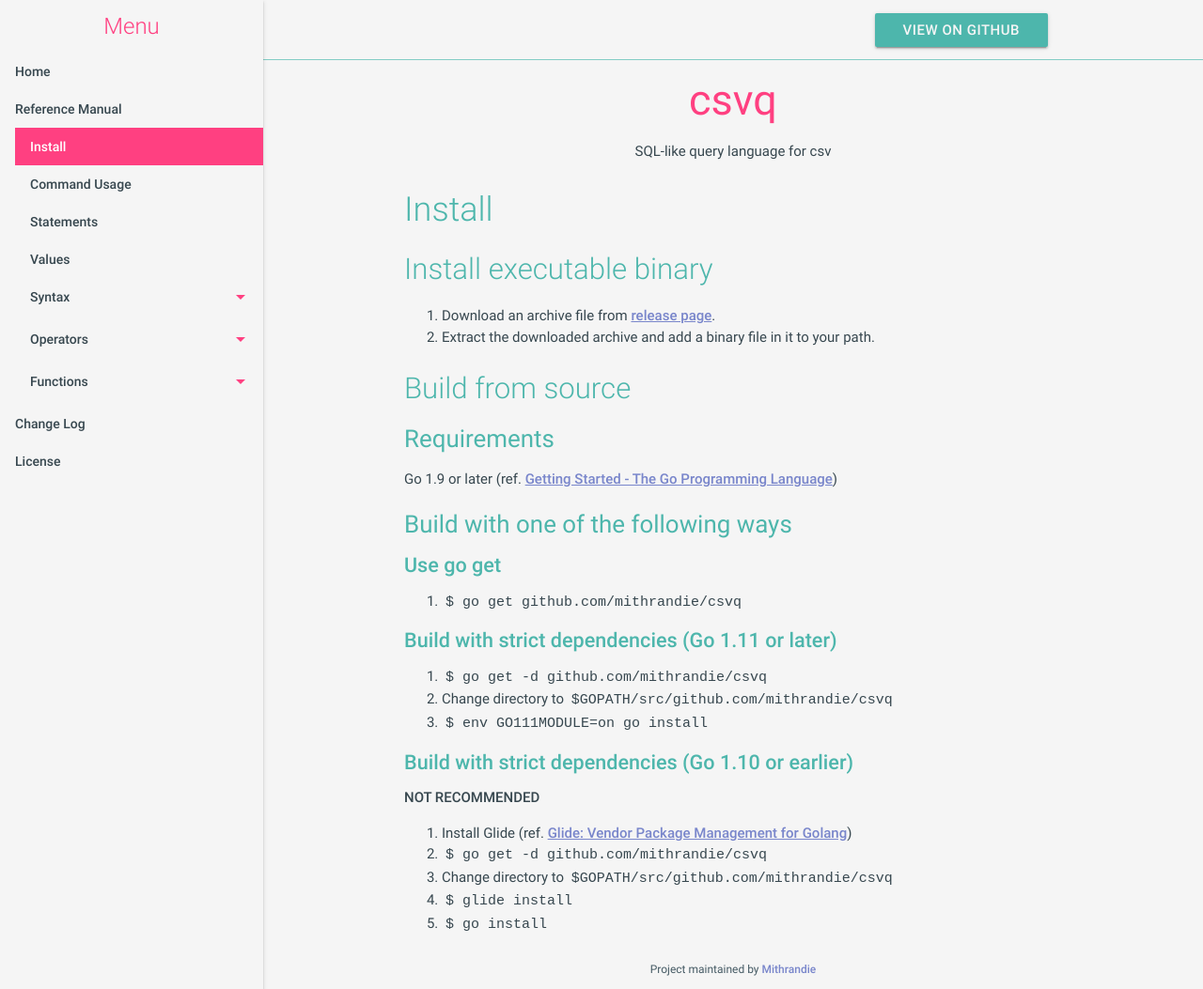
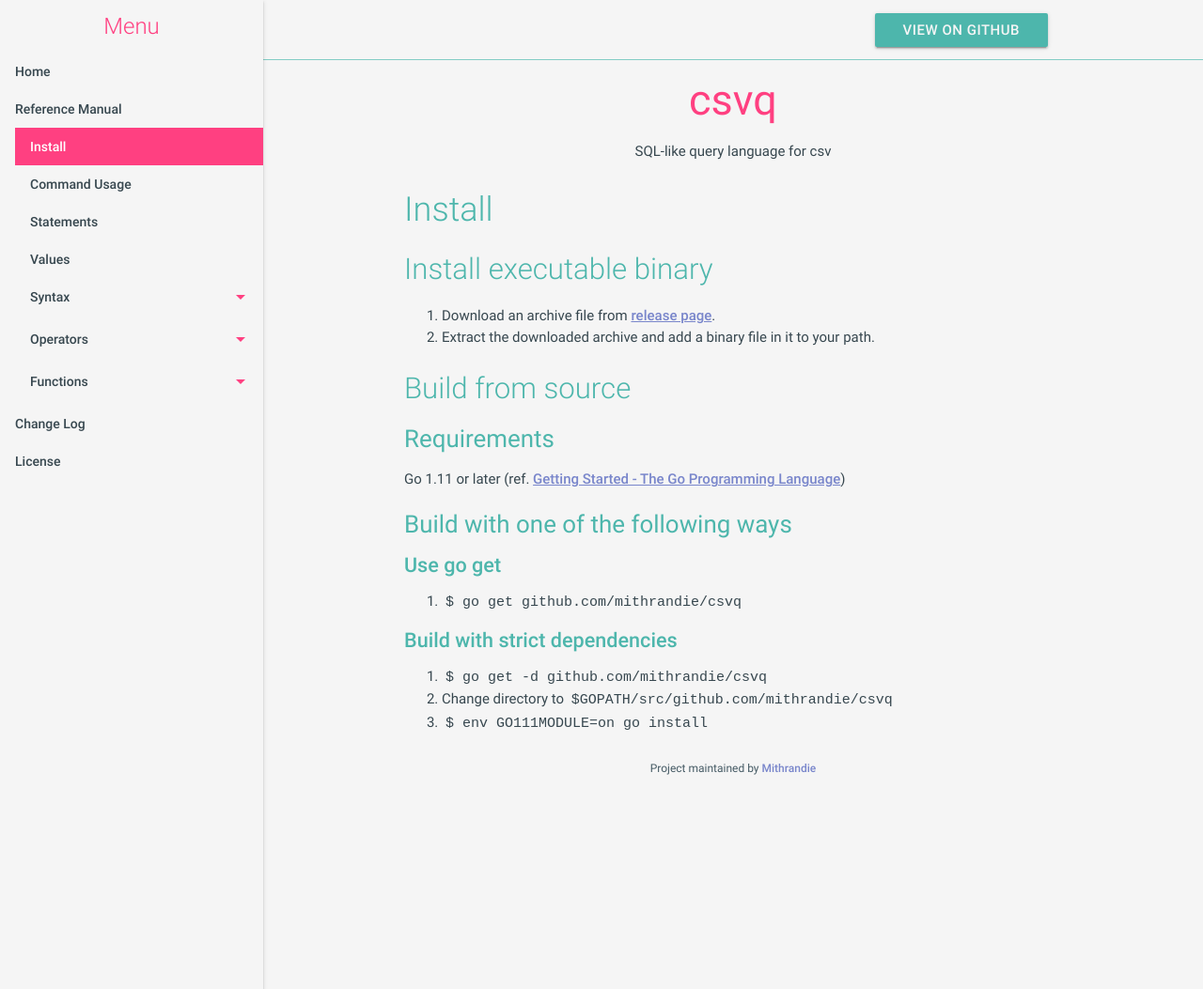
Before and after one commit to mithrandie/csvq, a Jekyll site: the page built from docs/_posts/2006-01-02-install.md, in a window 1280 px wide and 1053 px high. Shown: the whole window at 94% size. Built offline with Jekyll 4.4.1, drawn with Linux system fonts in a browser that asks for light colours.

Commit message:
Remove the use of glide from support.

````diff
--- a/docs/_posts/2006-01-02-install.md
+++ b/docs/_posts/2006-01-02-install.md
@@ -15,7 +15,7 @@ category: reference
 
 ### Requirements
 
-Go 1.9 or later (ref. [Getting Started - The Go Programming Language](https://golang.org/doc/install))
+Go 1.11 or later (ref. [Getting Started - The Go Programming Language](https://golang.org/doc/install))
 
 ### Build with one of the following ways
 
@@ -23,18 +23,8 @@ Go 1.9 or later (ref. [Getting Started - The Go Programming Language](https://go
 
 1. ```$ go get github.com/mithrandie/csvq```
 
-#### Build with strict dependencies (Go 1.11 or later)
+#### Build with strict dependencies
 
 1. ```$ go get -d github.com/mithrandie/csvq```
 2. Change directory to `$GOPATH/src/github.com/mithrandie/csvq`
 3. ```$ env GO111MODULE=on go install```
-
-#### Build with strict dependencies (Go 1.10 or earlier)
-
-**NOT RECOMMENDED**
-
-1. Install Glide (ref. [Glide: Vendor Package Management for Golang](https://github.com/Masterminds/glide))
-2. ```$ go get -d github.com/mithrandie/csvq```
-3. Change directory to `$GOPATH/src/github.com/mithrandie/csvq`
-4. ```$ glide install```
-5. ```$ go install```
````
Also changed, not shown: glide.yaml (deleted, +0 -18 lines), README.md, 1 other file.
